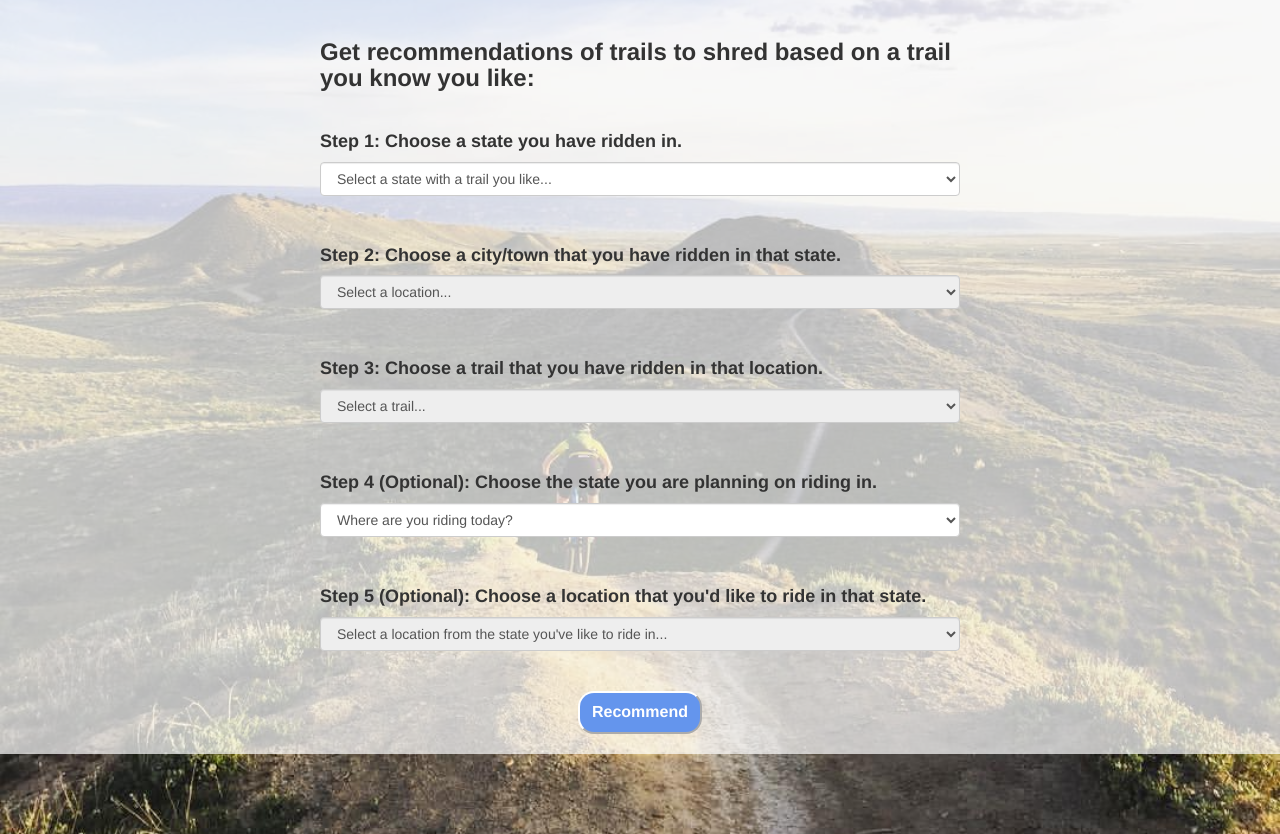
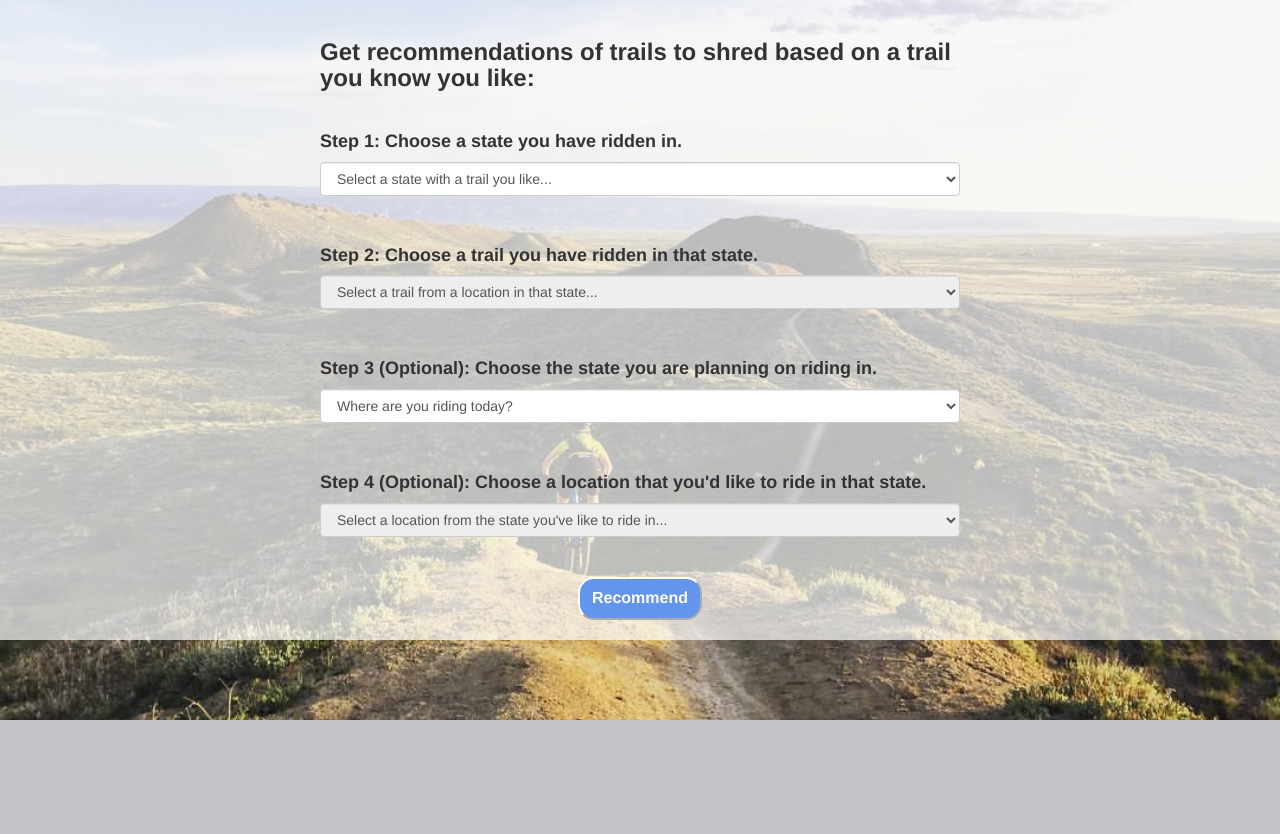
Before and after one commit to sgreylewis/mtb-trail-finder, a Flask app: page /trails in a window 1280 px wide. Shown: the part 101-935 px from the top of the page. After the commit the page ends 821 px from the top, so only its background shows below. Run offline with Flask 2, Linux system fonts and the light colour scheme; parts of the project's set-up code (start-up, migrations or seed data) failed here and were passed over; some libraries are stand-ins or nearby versions.

Commit message:
app.py updates

```diff
--- a/web_app/app.py
+++ b/web_app/app.py
@@ -83,8 +83,7 @@ def cold_start(start, miles, length_range = None, difficulty = None):
     degrees_to_radians = math.pi/180.0
     radians_to_degrees = 180.0/math.pi
 
-    geolocator = GoogleV3()
-    #geolocator = GoogleV3(key=AIzaSyDM-DHwWksQSwcsZideBmP2pWq_-oXMJZY)
+    geolocator = GoogleV3(api_key = 'XXXXX')
     loc = geolocator.geocode(start)
     loc_lat_lon = (loc.latitude, loc.longitude)
     #print (location.address)
@@ -208,20 +207,20 @@ def location_recommendations():
 @app.route('/recommendations', methods=['GET','POST'])
 def recommendations():
     state = request.form.get('state')
-    city_town = request.form.get('city_town')
-    trail = request.form.get('trail')
+    #name_city_town = request.form.get('name_city_town')
+    name_city_town = request.form.get('name_city_town')
     dest_state = request.form.get('dest_state') #desired state, also need to do desired location in that state
     dest_city_town = request.form.get('dest_city_town')
     print (dest_state)
     print (dest_city_town)
     if state == '':
         return 'You must select a state you have ridden in.'
-    if city_town == 'Select a city or town...':
-        return 'You must select a city or town you have ridden in from the state you chose.'
-    if trail == '':
-        return 'You must select a trail.'
+    #if city_town == 'Select a city or town...':
+    #    return 'You must select a city or town you have ridden in from the state you chose.'
+    #if name_city_town == '':
+    #    return 'You must select a trail.'
     else: #if trail != '':
-        index = int(trail) #WHY INT OF TRAIL? trail is the index of the trail
+        index = int(name_city_town) #WHY INT OF TRAIL? trail is the index of the trail
 
         if dest_state == '':
             dest_state = None
@@ -249,18 +248,18 @@ def get_city_towns(): #this makes the dropdown for the trails
 @app.route('/get_trails')
 def get_trail_names(): #this makes the dropdown for the trails
     state = request.args.get('state') #pulls in whatever state returned, this will require the state and the location
-    city_town = request.args.get('city_town') #pulls in the text for location since I set the item.value as the text
-    print (type(city_town))
-    if state and city_town:
+    #city_town = request.args.get('city_town') #pulls in the text for location since I set the item.value as the text
+    #print (type(city_town))
+    if state:
         sub_df = df[df['state'] == state]
-        print(sub_df)
-        sub_df = sub_df[sub_df['city/town'] == city_town]
+        #print(sub_df)
+        #sub_df = sub_df[sub_df['city/town'] == city_town]
         sub_df.sort_values(by='name',inplace=True) #sorted alphabetically
-        id_name = [("","Select a Trail...")] + list(zip(list(sub_df.index),list(sub_df['name']))) #gets the id, the trail name, and difficulty level(), get the colors so you can color it that color in the dropdown
+        id_name = [("","Select a Trail...")] + list(zip(list(sub_df.index),list(sub_df['name_city/town']))) #gets the id, the trail name, and difficulty level(), get the colors so you can color it that color in the dropdown
         trail_data = [{"id": str(x[0]), "name": x[1]} for x in id_name] #id is a string so trail that it returns is a string of an id, color goes into the color class to choose a background color
         return jsonify(trail_data) #turns it into json, like a dictionary
     else:
-        return 'You must enter a state and location.'
+        return "You must enter a state that you've ridden in."
 
 if  __name__ == '__main__':
     app.run(host='0.0.0.0', port=3000, debug=True, threaded=True)
--- a/web_app/templates/index.html
+++ b/web_app/templates/index.html
@@ -66,7 +66,58 @@ button {
 
 <br><br>
 
+<div><h4><b>Step 2: Choose a trail you have ridden in that state.</b>
 
+</h4> </div>
+
+<select name="name_city_town" id="select_name_city_town" class="selectpicker form-control" disabled>
+    <option selected="selected" value = ''>Select a trail from a location in that state...</option>
+</select>
+
+
+<script src="https://ajax.googleapis.com/ajax/libs/jquery/2.1.1/jquery.min.js"></script>
+<script charset="utf-8" type="text/javascript">
+    $(function() {
+        var dropdown = {
+            state: $('#select_state'),
+            name_city_town: $('#select_name_city_town')
+        };
+
+        // function to call XHR and update goodsrec dropdown
+        function update_name_city_town() {
+            var state = dropdown.state.val();
+            dropdown.name_city_town.attr('disabled', 'disabled');
+            console.log(state);
+
+            if (state.length) {
+                dropdown.name_city_town.empty();
+                //$.getJSON("{{ url_for('get_trail_names') }}", {state: state}, function(data) {
+                $.getJSON("/get_trails", {state: state}, function(data) {
+                    console.log(data);
+      //might not need the console.log, for each item in data, value is the index and text is the name of the location
+                    data.forEach(function(item) {
+                        dropdown.name_city_town.append(
+                            $('<option>', {
+                                value: item.id,
+                                text: item.name
+                            })
+                        );
+                    });
+                    dropdown.name_city_town.removeAttr('disabled'); //this means that you can't click on it until it's been populated
+                });
+            }
+        }
+
+        dropdown.state.on('change', function() {
+            update_name_city_town();
+        });
+
+    });
+</script>
+
+<br><br>
+
+<!--
 <div><h4><b>Step 2: Choose a city/town that you have ridden in that state.</b>
 
 </h4> </div>
@@ -117,8 +168,9 @@ button {
 </script>
 
 <br><br>
+-->
 
-
+<!--
 <div><h4><b>Step 3: Choose a trail that you have ridden in that location.</b>
 
 </h4> </div>
@@ -169,11 +221,12 @@ button {
 
     });
 </script>
-
 <br>
 <br>
+-->
 
-<div><h4><b>Step 4 (Optional): Choose the state you are planning on riding in.</b></h4></div>
+
+<div><h4><b>Step 3 (Optional): Choose the state you are planning on riding in.</b></h4></div>
 
 <select name="dest_state" id="select_state_dest" class="selectpicker form-control">
     <option selected="selected" value = ''>Where are you riding today?</option>
@@ -186,7 +239,7 @@ button {
 <br>
 <br>
 
-<div><h4><b>Step 5 (Optional): Choose a location that you'd like to ride in that state.</b>
+<div><h4><b>Step 4 (Optional): Choose a location that you'd like to ride in that state.</b>
 
 </h4> </div>
 
```
